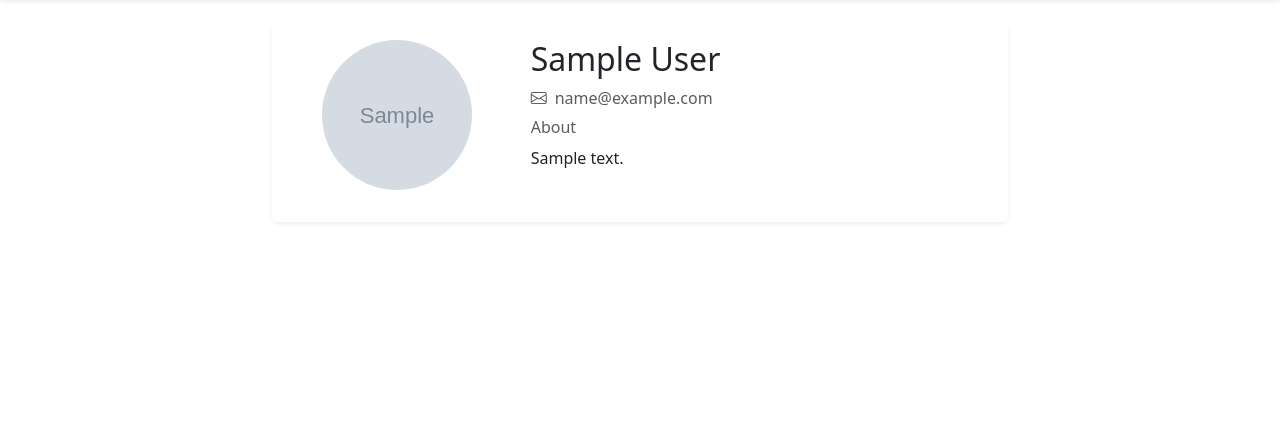
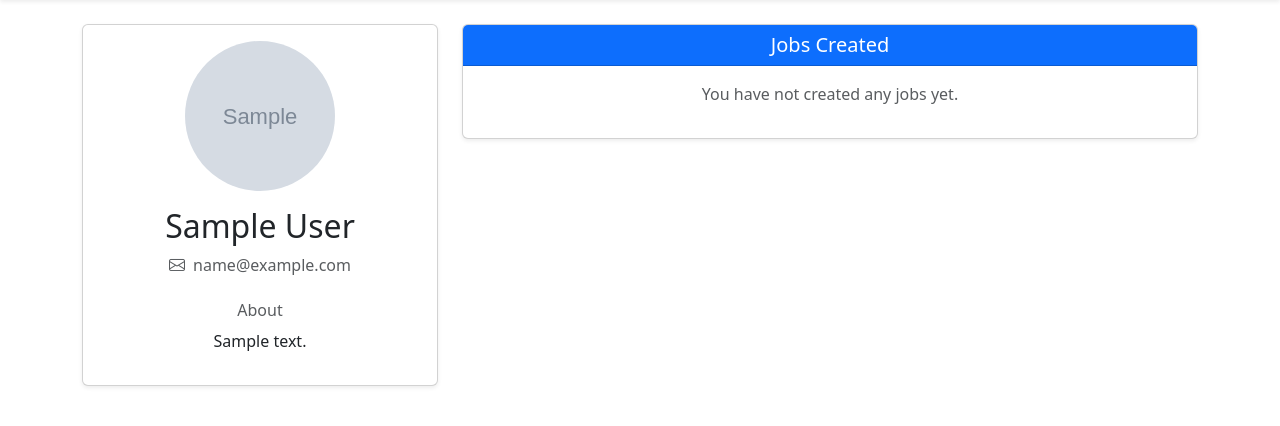
Before and after one commit to Nibe-Git-Hub/Quiz-4, a Django app: page /auth/profile/ in a window 1280 px wide. Shown: the part 72-498 px from the top of the page. Run offline with Django 5.2, Linux system fonts and the light colour scheme; a user stored in the database is signed in; tables that the repository leaves empty hold one stand-in row (values such as "Sample post"); grey boxes marked "Sample" are stand-in pictures; data that the repository does not hold is empty; some libraries are stand-ins or nearby versions.

Commit message:
Completed profile_view.html

```diff
--- a/templates/auth/profile_view.html
+++ b/templates/auth/profile_view.html
@@ -6,14 +6,13 @@
 
 {% block content %}
 <div class="container py-4">
+    <!-- Profile and Jobs Section -->
+    <div class="row justify-content-center">
         <!-- Profile Card -->
-    <div class="row justify-content-center mb-4">
-        <div class="col-lg-8">
+        <div class="col-lg-4 mb-4">
             <div class="card shadow-sm">
                 <div class="card-body">
-                    <div class="row">
-                        <!-- Profile Picture -->
-                        <div class="col-md-4 text-center mb-3 mb-md-0">
+                    <div class="text-center">
                         {% if profile.profile_picture %}
                             <img src="{{ profile.profile_picture.url }}" alt="Profile Picture"
                                  class="rounded-circle img-fluid mb-3" style="width: 150px; height: 150px; object-fit: cover;">
@@ -23,24 +22,62 @@
                                 <i class="bi bi-person display-4 text-secondary"></i>
                             </div>
                         {% endif %}
-                        </div>
-                        <!-- Profile Info -->
-                        <div class="col-md-8">
                         <h2 class="mb-2">{{ profile.first_name }} {{ profile.last_name }}</h2>
                         <p class="text-muted mb-2">
                             <i class="bi bi-envelope me-2"></i>{{ user.email }}
                         </p>
                         {% if profile.bio %}
-                                <h6 class="text-muted mb-2">About</h6>
+                            <h6 class="text-muted mt-4">About</h6>
                             <p class="mb-3">{{ profile.bio }}</p>
                         {% endif %}
                     </div>
                 </div>
             </div>
         </div>
+
+        <!-- Jobs Section -->
+        <div class="col-lg-8 mb-4">
+            <div class="card shadow-sm">
+                <div class="card-header text-center bg-primary text-white">
+                    {% if user.is_admin and user.is_staff %}
+                    <h5 class="mb-0">Jobs Created</h5>
+                    {% else %}
+                    <h5 class="mb-0">Jobs Applied</h5>
+                    {% endif %}
+                </div>
+                <div class="card-body">
+                    {% if user.is_admin and user.is_staff %}
+                        {% if job_posted %}
+                            <div class="list-group">
+                                {% for job in job_posted %}
+                                <a href="{% url 'jobs:job-detail' job.slug %}" class="list-group-item list-group-item-action d-flex justify-content-between align-items-center">
+                                    {{ job.title }} - {{ job.company_name }}
+                                    <span class="badge bg-primary rounded-pill">{{ job.jobapplicant_set.all.count }} Applicants</span>
+                                </a>
+                                {% endfor %}
+                            </div>
+                        {% else %}
+                            <p class="text-center text-muted">You have not created any jobs yet.</p>
+                        {% endif %}
+                    {% else %}
+                        {% if applied_jobs %}
+                            <div class="list-group">
+                                {% for applied_job in applied_jobs %}
+                                <a href="{% url 'jobs:job-detail' applied_job.job.slug %}" class="list-group-item list-group-item-action">
+                                    {{ applied_job.job.title }} at {{ applied_job.job.company_name }}
+                                </a>
+                                {% endfor %}
+                            </div>
+                        {% else %}
+                            <p class="text-center text-muted">You have not applied for any jobs yet.</p>
+                        {% endif %}
+                    {% endif %}
                 </div>
             </div>
         </div>
+    </div>
+</div>
+{% endblock %}
 
 <style>
 .card {
@@ -54,4 +91,3 @@
     padding: 0.5em 1em;
 }
 </style>
-{% endblock %}
```
Lines whose indentation alone changed are shown as unchanged.
